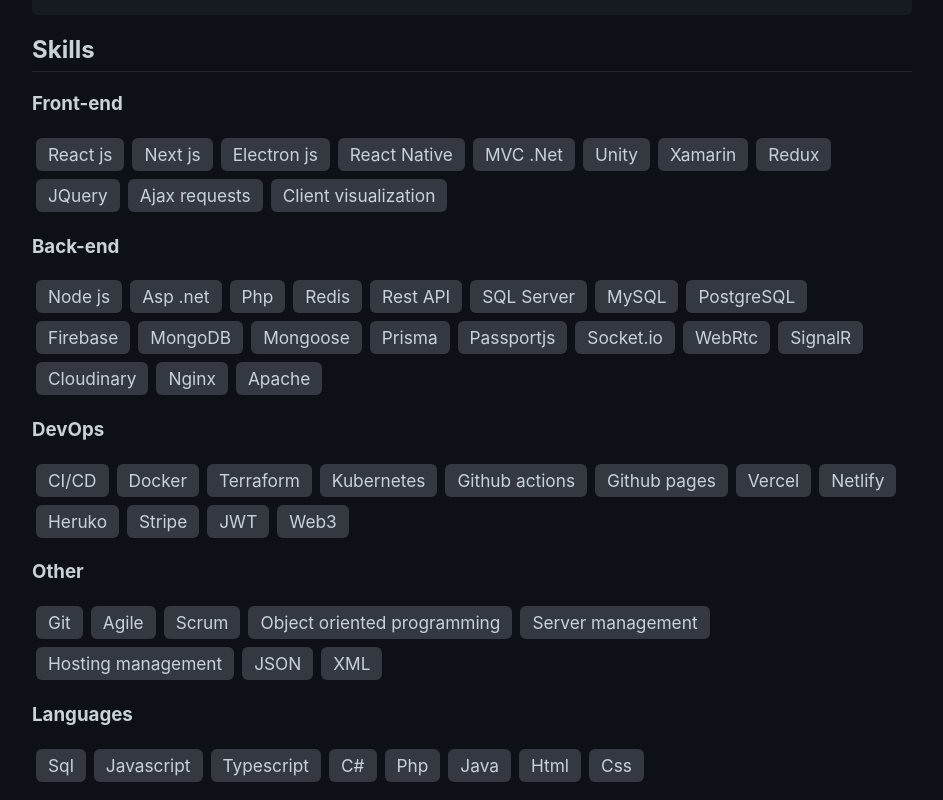
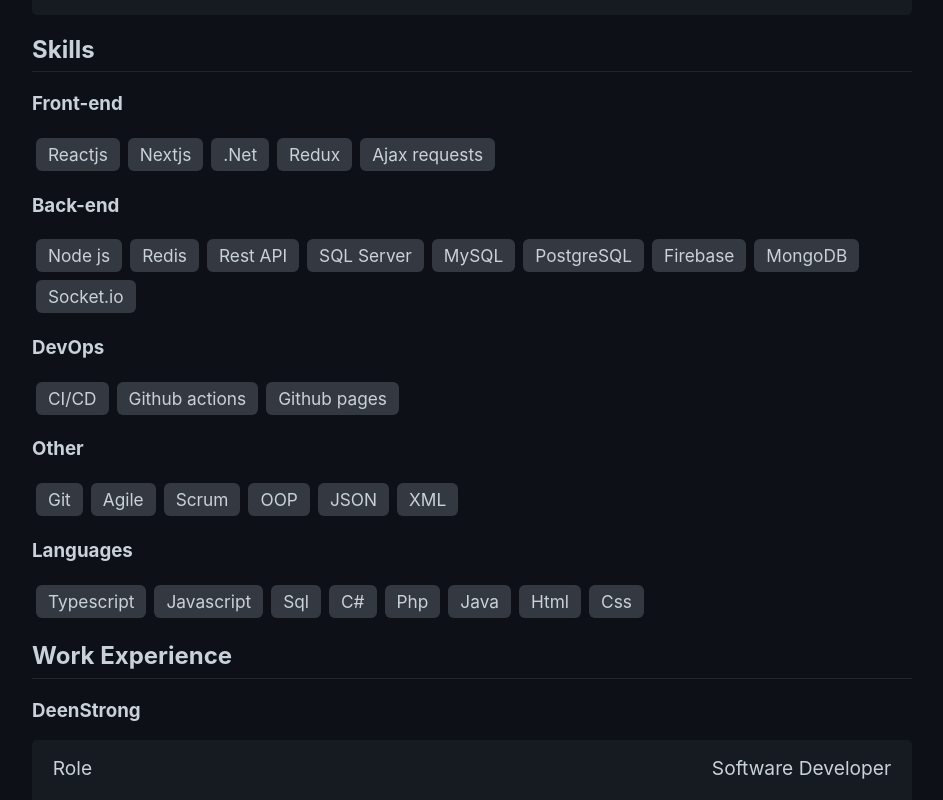
Before and after one commit to ahmadmarhaba/ahmadmarhaba.github.io, a React (Create React App) app: page / in a window 1280 px wide. Shown: the part 480-1280 px from the top of the page, without its empty margins (168-1111 px from the left). Built offline with nearby package versions, Linux system fonts and the light colour scheme.

Commit message:
updating skills

```diff
--- a/src/Component/Skills.js
+++ b/src/Component/Skills.js
@@ -6,23 +6,21 @@
             <li><h2>Skills</h2></li>
             <li><h3>Front-end</h3></li>
             <li className='split points'>
-                <span>{`React js`}</span>
-                <span>{`Next js`}</span>
-                <span>{`Electron js`}</span>
-                <span>{`React Native`}</span>
-                <span>{`MVC .Net`}</span>
-                <span>{`Unity`}</span>
-                <span>{`Xamarin`}</span>
+                <span>{`Reactjs`}</span>
+                <span>{`Nextjs`}</span>
+                <span>{`.Net`}</span>
                 <span>{`Redux`}</span>
-                <span>{`JQuery`}</span>
                 <span>{`Ajax requests`}</span>
-                <span>{`Client visualization`}</span>
+                {/* <span>{`Electron js`}</span> */}
+                {/* <span>{`React Native`}</span> */}
+                {/* <span>{`Unity`}</span> */}
+                {/* <span>{`Xamarin`}</span> */}
+                {/* <span>{`JQuery`}</span> */}
+                {/* <span>{`Client visualization`}</span> */}
             </li>
             <li><h3>Back-end</h3></li>
             <li className='split points'>
                 <span>{`Node js`}</span>
-                <span>{`Asp .net`}</span>
-                <span>{`Php`}</span>
                 <span>{`Redis`}</span>
                 <span>{`Rest API`}</span>
                 <span>{`SQL Server`}</span>
@@ -30,47 +28,49 @@
                 <span>{`PostgreSQL`}</span>
                 <span>{`Firebase`}</span>
                 <span>{`MongoDB`}</span>
-                <span>{`Mongoose`}</span>
-                <span>{`Prisma`}</span>
-                <span>{`Passportjs`}</span>
                 <span>{`Socket.io`}</span>
-                <span>{`WebRtc`}</span>
-                <span>{`SignalR`}</span>
-                <span>{`Cloudinary`}</span>
-                <span>{`Nginx`}</span>
-                <span>{`Apache`}</span>
+                {/* <span>{`Asp .net`}</span> */}
+                {/* <span>{`Php`}</span> */}
+                {/* <span>{`Mongoose`}</span> */}
+                {/* <span>{`Prisma`}</span> */}
+                {/* <span>{`Passportjs`}</span> */}
+                {/* <span>{`WebRtc`}</span> */}
+                {/* <span>{`SignalR`}</span> */}
+                {/* <span>{`Cloudinary`}</span> */}
+                {/* <span>{`Nginx`}</span> */}
+                {/* <span>{`Apache`}</span> */}
             </li>
             <li><h3>DevOps</h3></li>
             <li className='split points'>
                 <span>{`CI/CD`}</span>
-                <span>{`Docker`}</span>
-                <span>{`Terraform`}</span>
-                <span>{`Kubernetes`}</span>
                 <span>{`Github actions`}</span>
                 <span>{`Github pages`}</span>
-                <span>{`Vercel`}</span>
-                <span>{`Netlify`}</span>
-                <span>{`Heruko`}</span>
-                <span>{`Stripe`}</span>
-                <span>{`JWT`}</span>
-                <span>{`Web3`}</span>
+                {/* <span>{`Docker`}</span> */}
+                {/* <span>{`Terraform`}</span> */}
+                {/* <span>{`Kubernetes`}</span> */}
+                {/* <span>{`Vercel`}</span> */}
+                {/* <span>{`Netlify`}</span> */}
+                {/* <span>{`Heruko`}</span> */}
+                {/* <span>{`Stripe`}</span> */}
+                {/* <span>{`JWT`}</span> */}
+                {/* <span>{`Web3`}</span> */}
             </li>
             <li><h3>Other</h3></li>
             <li className='split points'>
                 <span>{`Git`}</span>
                 <span>{`Agile`}</span>
                 <span>{`Scrum`}</span>
-                <span>{`Object oriented programming`}</span>
-                <span>{`Server management`}</span>
-                <span>{`Hosting management`}</span>
+                <span>{`OOP`}</span>
                 <span>{`JSON`}</span>
                 <span>{`XML`}</span>
+                {/* <span>{`Server management`}</span> */}
+                {/* <span>{`Hosting management`}</span> */}
             </li>
             <li><h3>Languages</h3></li>
             <li className='split points'>
+                <span>{`Typescript`}</span>
+                <span>{`Javascript`}</span>
                 <span>{`Sql`}</span>
-                <span>{`Javascript`}</span>
-                <span>{`Typescript`}</span>
                 <span>{`C#`}</span>
                 <span>{`Php`}</span>
                 <span>{`Java`}</span>
```
